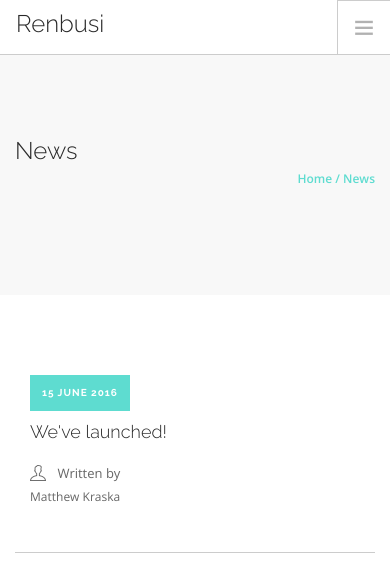
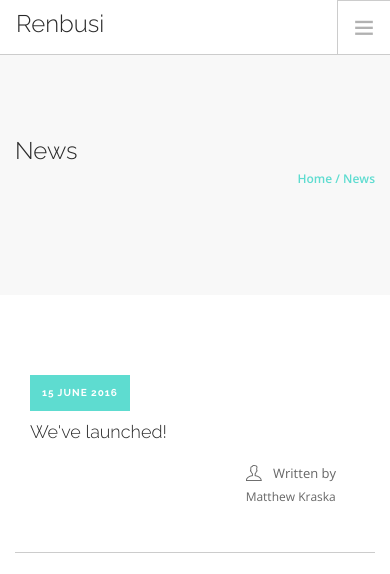
Before and after one commit to mofufu/mofufu, a plain HTML site: page news/Renbusi-launches.html in a window 390 px wide. Shown: the top 574 px of the page. Drawn offline with nearby package versions, Linux system fonts and the light colour scheme.

Commit message:
pull right

```diff
--- a/news/Renbusi-launches.html
+++ b/news/Renbusi-launches.html
@@ -81,7 +81,7 @@
 		                            <h4 class="inline-block">We've launched!</h4>
 		                        </div>
 		                        </div>
-		                        <div class="col-md-6">
+		                        <div class="col-md-6 pull-right">
 		                        <ul class="post-meta">
 		                            <li>
 		                                <i class="ti-user"></i>
```
